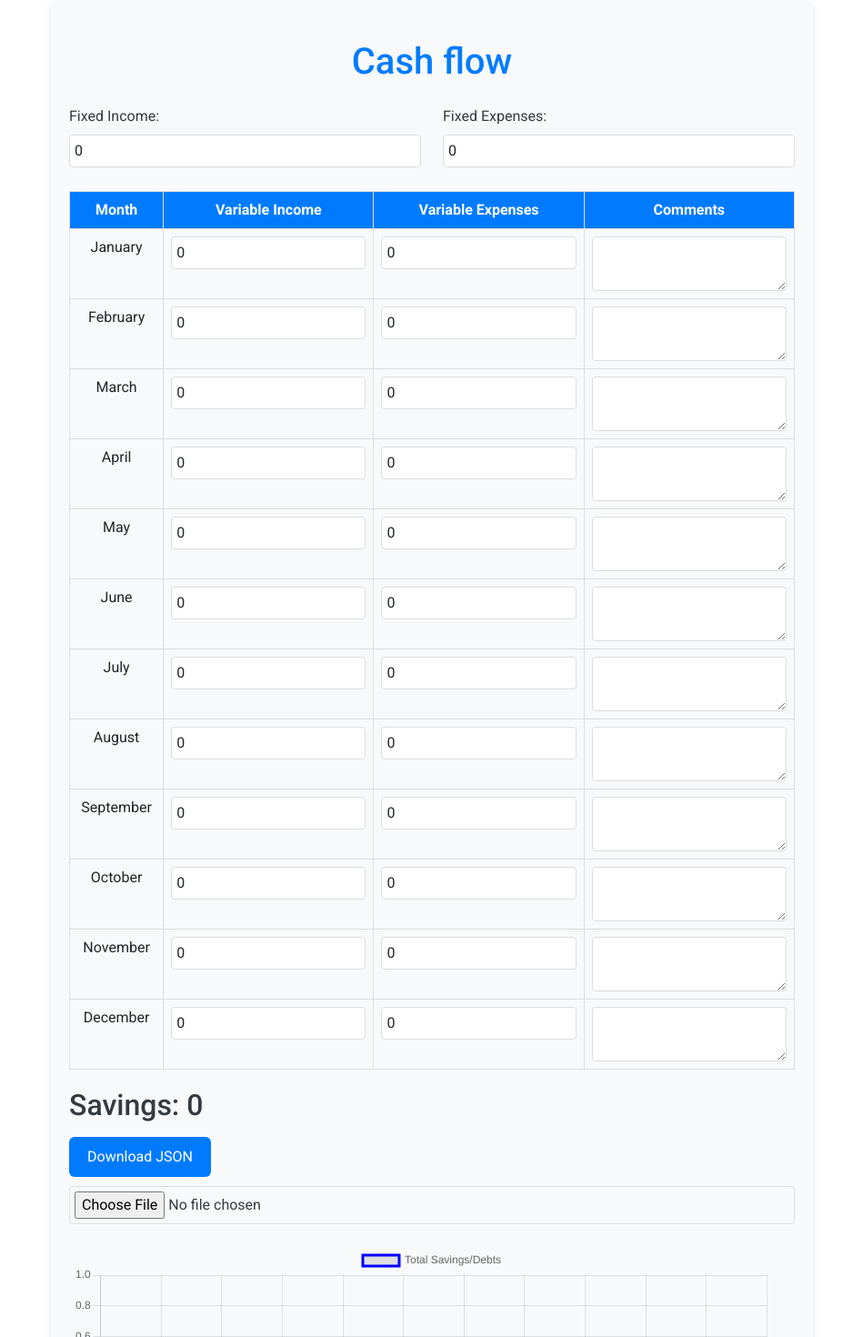
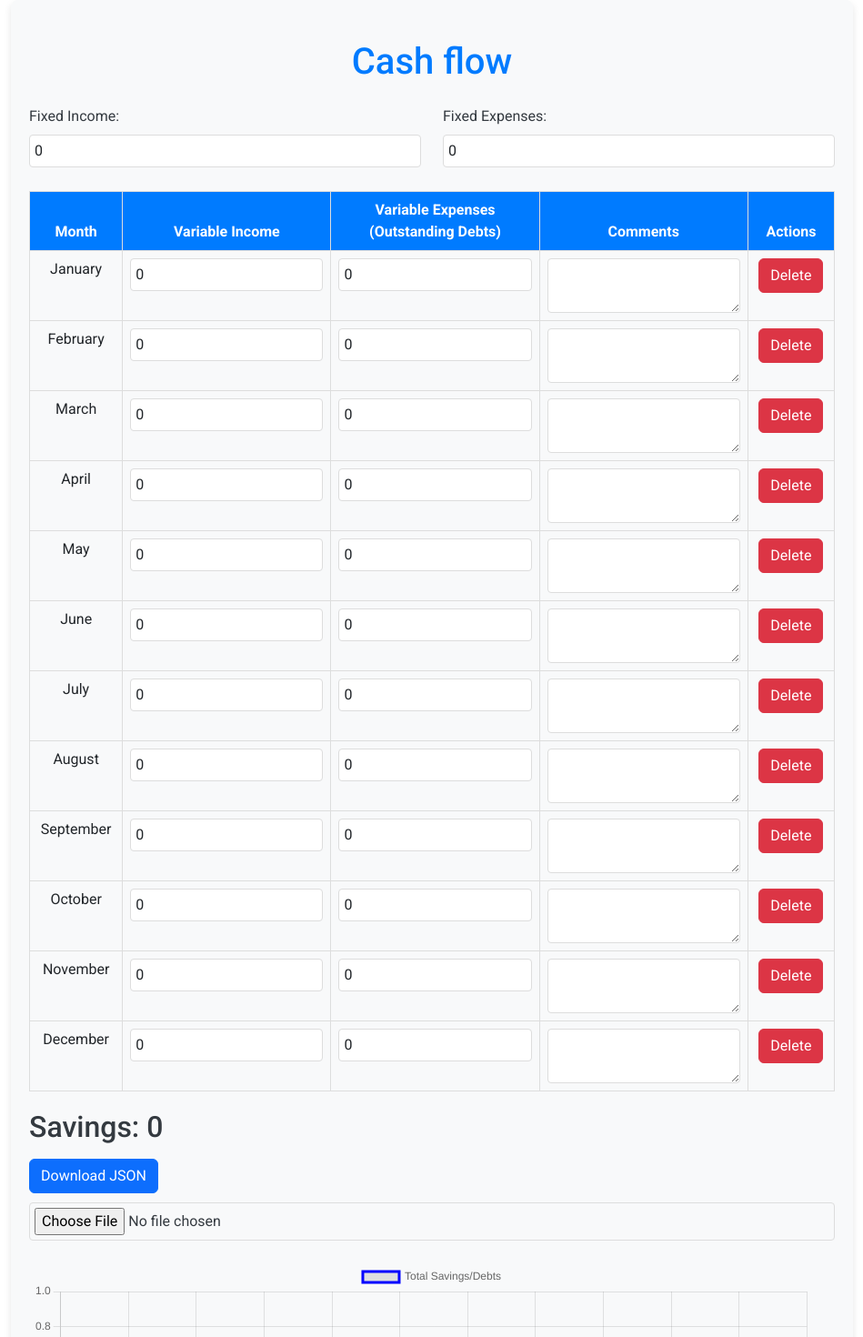
Before and after one commit to soorajnraju/cash-flow, a React (Vite) app in the folder frontend/: page / in a window 1280 px wide. Shown: the top 1470 px of the page at 91% size, without its empty margins (165-1114 px from the left). Built offline with nearby package versions, Linux system fonts and the light colour scheme.

Commit message:
delete months

```diff
--- a/frontend/src/App.css
+++ b/frontend/src/App.css
@@ -51,19 +51,6 @@
   border-radius: 4px;
 }
 
-.App button {
-  padding: 10px 20px;
-  background-color: var(--primary-color);
-  color: white;
-  border: none;
-  cursor: pointer;
-  transition: background-color 0.25s;
-}
-
-.App button:hover {
-  background-color: var(--dark-color);
-}
-
 .App input[type="file"] {
   margin-top: 10px;
 }
--- a/frontend/src/App.jsx
+++ b/frontend/src/App.jsx
@@ -63,7 +63,29 @@ function App() {
 
   const handleInputChange = (index, field, value) => {
     const newMonths = [...months];
-    newMonths[index][field] = field === "comments" ? value : parseFloat(value);
+    const parsedValue = field === "comments" ? value : parseFloat(value);
+    if (!isNaN(parsedValue) || field === "comments" || value === "") {
+      newMonths[index][field] = value === "" ? 0 : parsedValue;
+      setMonths(newMonths);
+    }
+  };
+
+  const handleFixedIncomeChange = (value) => {
+    const parsedValue = parseFloat(value);
+    if (!isNaN(parsedValue) || value === "") {
+      setFixedIncome(value === "" ? 0 : parsedValue);
+    }
+  };
+
+  const handleFixedExpensesChange = (value) => {
+    const parsedValue = parseFloat(value);
+    if (!isNaN(parsedValue) || value === "") {
+      setFixedExpenses(value === "" ? 0 : parsedValue);
+    }
+  };
+
+  const handleDeleteMonth = (index) => {
+    const newMonths = months.filter((_, i) => i !== index);
     setMonths(newMonths);
   };
 
@@ -111,19 +133,19 @@ function App() {
         <div className="col-md-6">
           <label className="form-label">Fixed Income: </label>
           <input
-            type="number"
+            type="text"
             className="form-control"
             value={fixedIncome}
-            onChange={(e) => setFixedIncome(parseFloat(e.target.value))}
+            onChange={(e) => handleFixedIncomeChange(e.target.value)}
           />
         </div>
         <div className="col-md-6">
           <label className="form-label">Fixed Expenses: </label>
           <input
-            type="number"
+            type="text"
             className="form-control"
             value={fixedExpenses}
-            onChange={(e) => setFixedExpenses(parseFloat(e.target.value))}
+            onChange={(e) => handleFixedExpensesChange(e.target.value)}
           />
         </div>
       </div>
@@ -132,8 +154,13 @@ function App() {
           <tr>
             <th>Month</th>
             <th>Variable Income</th>
-            <th>Variable Expenses</th>
+            <th>
+              Variable Expenses
+              <br />
+              (Outstanding Debts)
+            </th>
             <th>Comments</th>
+            <th>Actions</th>
           </tr>
         </thead>
         <tbody>
@@ -142,7 +169,7 @@ function App() {
               <td>{monthData.month}</td>
               <td>
                 <input
-                  type="number"
+                  type="text"
                   className="form-control"
                   value={monthData.variableIncome}
                   onChange={(e) =>
@@ -152,7 +179,7 @@ function App() {
               </td>
               <td>
                 <input
-                  type="number"
+                  type="text"
                   className="form-control"
                   value={monthData.variableExpenses}
                   onChange={(e) =>
@@ -168,6 +195,14 @@ function App() {
                     handleInputChange(index, "comments", e.target.value)
                   }
                 />
+              </td>
+              <td>
+                <button
+                  className="btn btn-danger"
+                  onClick={() => handleDeleteMonth(index)}
+                >
+                  Delete
+                </button>
               </td>
             </tr>
           ))}
@@ -190,6 +225,7 @@ function App() {
       <div className="my-4">
         <Line data={chartData} />
       </div>
+      <footer className="text-center my-4">Generated by GitHub Copilot</footer>
     </div>
   );
 }
```
